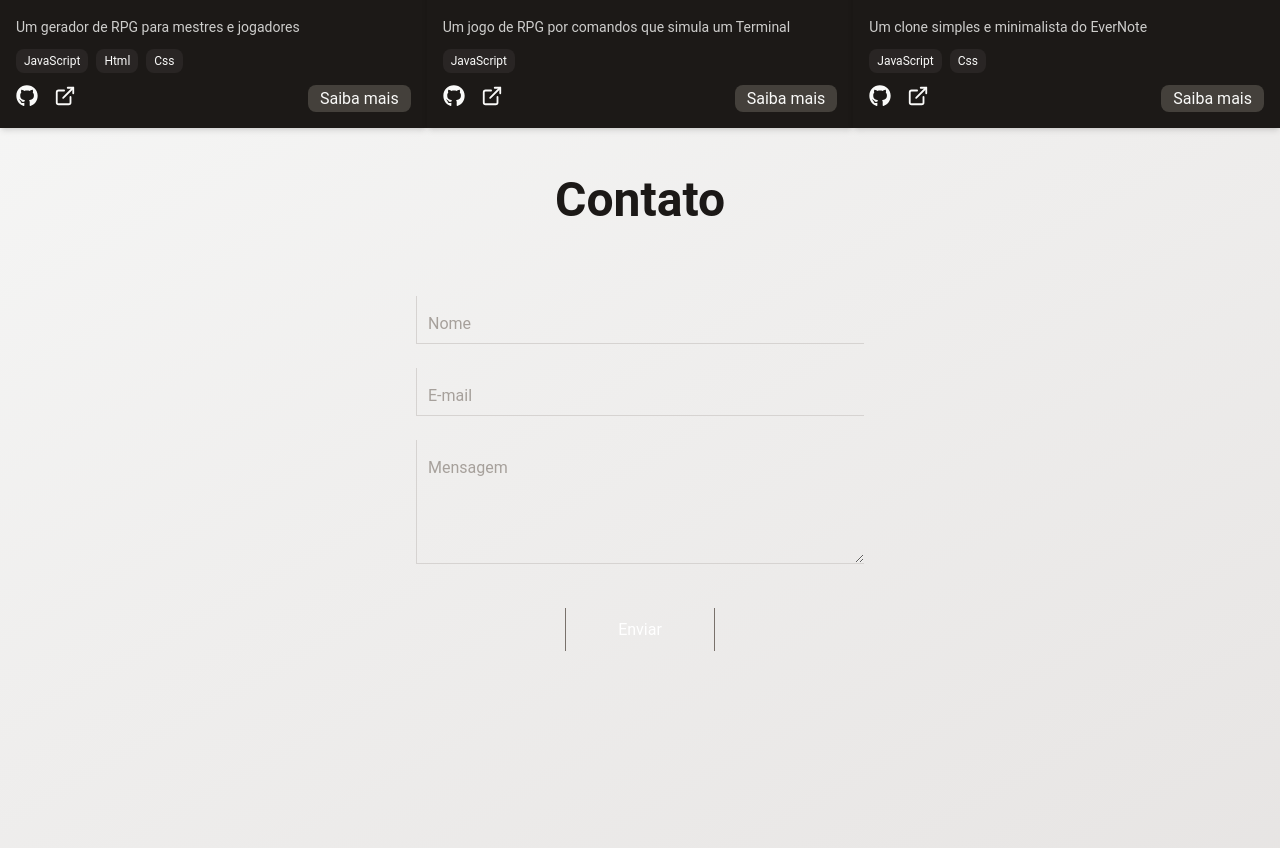
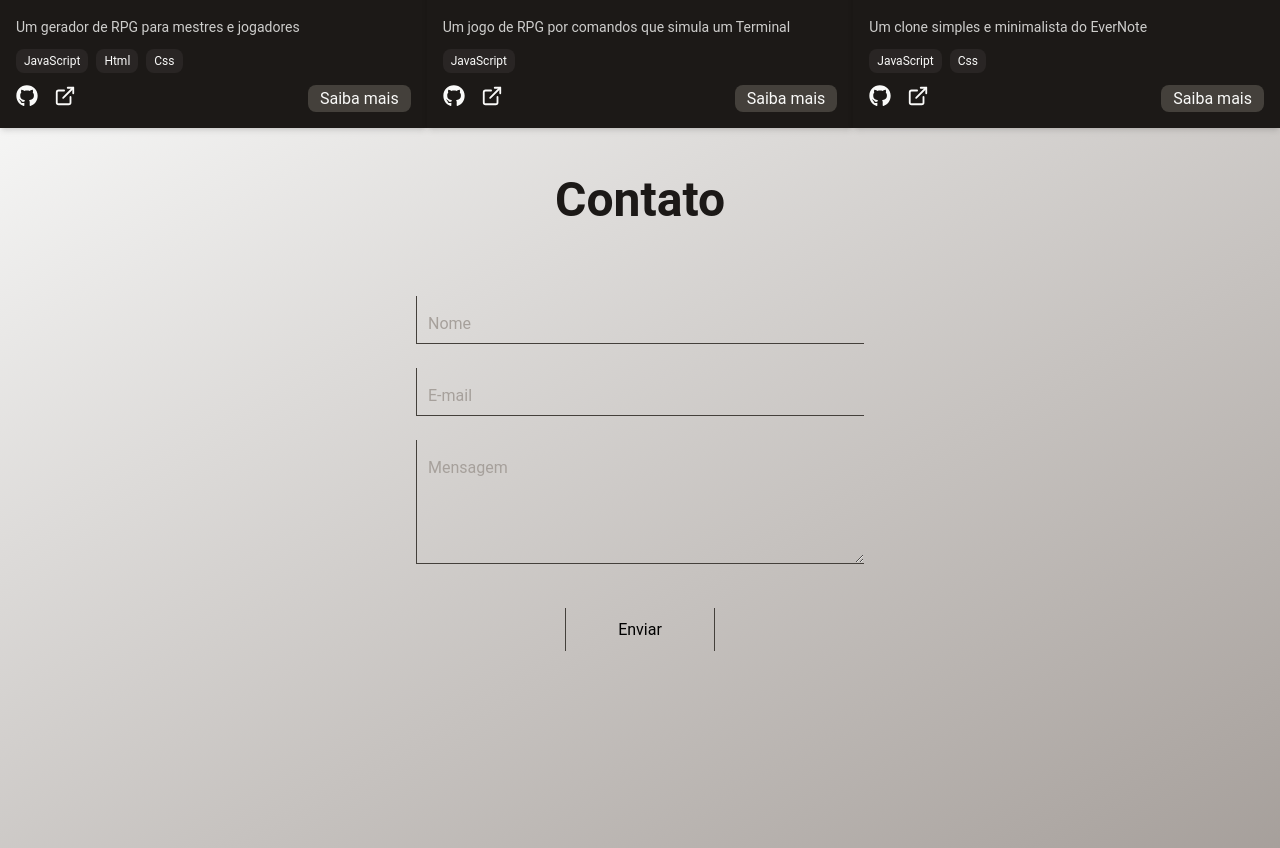
Before and after one commit to Atylla/portf-lio-atila, a Next.js app: page / in a window 1280 px wide. Shown: the part 3665-4513 px from the top of the page. Built offline with nearby package versions, Linux system fonts and the light colour scheme.

Commit message:
styles: fundo gradiente adicionado a section contatos

```diff
--- a/src/components/Contato/Contato.tsx
+++ b/src/components/Contato/Contato.tsx
@@ -2,7 +2,7 @@ export function Contato() {
     return (
         <section
             id="contato"
-            className="flex flex-col items-center min-h-[calc(100vh-5rem)] px-6 md:px-16 py-12 bg-gradient-to-br from-stone-100 to-stone-200 dark:from-stone-800 dark:to-stone-950 transition-colors duration-500"
+            className="flex flex-col items-center min-h-[calc(100vh-5rem)] px-6 md:px-16 py-12 bg-gradient-to-br from-stone-100 to-stone-400 dark:from-stone-800 dark:to-stone-950 transition-colors duration-500"
         >
             <h1 className="text-3xl md:text-5xl font-bold text-stone-900 dark:text-stone-50 mb-10 shinyText">
                 Contato
@@ -21,7 +21,7 @@ export function Contato() {
                         name="name"
                         placeholder=" "
                         required
-                        className="peer w-full border-b border-l border-stone-300 dark:border-stone-700 bg-transparent px-3 pt-5 pb-2 text-stone-900 dark:text-stone-50
+                        className="peer w-full border-b border-l border-stone-700 bg-transparent px-3 pt-5 pb-2 text-stone-900 dark:text-stone-50
                             focus:border-amber-500 focus:ring-0 outline-none transition
                             valid:border-amber-500"
                     />
@@ -44,7 +44,7 @@ export function Contato() {
                         name="email"
                         placeholder=" "
                         required
-                        className="peer w-full border-b border-l border-stone-300 dark:border-stone-700 bg-transparent px-3 pt-5 pb-2 text-stone-900 dark:text-stone-50
+                        className="peer w-full border-b border-l border-stone-700 bg-transparent px-3 pt-5 pb-2 text-stone-900 dark:text-stone-50
                             focus:border-amber-500 focus:ring-0 outline-none transition
                             valid:border-amber-500"
                     />
@@ -66,7 +66,7 @@ export function Contato() {
                         placeholder=" "
                         rows={5}
                         required
-                        className="peer w-full border-b border-l border-stone-300 dark:border-stone-700 bg-transparent px-3 pt-5 pb-2 text-stone-900 dark:text-stone-50
+                        className="peer w-full border-b border-l border-stone-700 bg-transparent px-3 pt-5 pb-2 text-stone-900 dark:text-stone-50
                             focus:border-amber-500 focus:ring-0 outline-none transition
                             valid:border-amber-500"
                     />
@@ -83,7 +83,7 @@ export function Contato() {
 
                 <button
                     type="submit"
-                    className="self-center w-1/3 mt-4 py-3 px-6 font-semibold border-l border-r border-stone-500 hover:bg-stone-800 hover:border-amber-500 hover:text-amber-500 text-white hover:shadow-lg transition transform hover:-translate-y-0.5"
+                    className="self-center w-1/3 mt-4 py-3 px-6 font-semibold border-l border-r border-stone-700  hover:border-amber-500 hover:text-amber-500 text-black dark:text-white hover:shadow-lg transition transform hover:-translate-y-0.5"
                 >
                     Enviar
                 </button>
```
